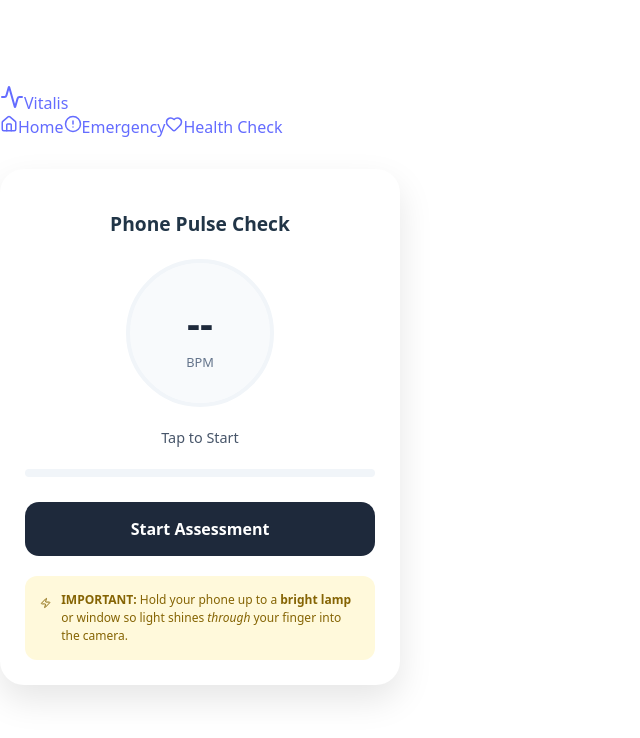
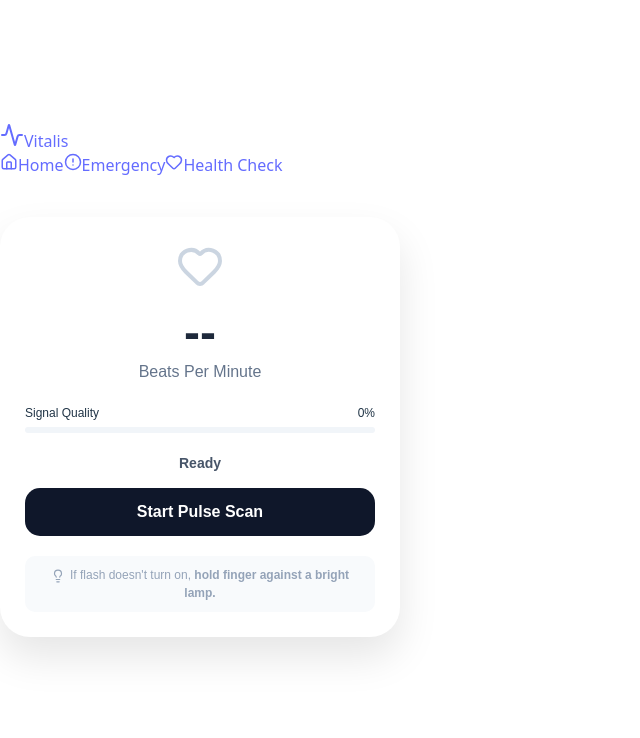
Before and after one commit to AnitaGeorge404/Vitalis, a React (Vite) app: page /emergency/vital-scan in a window 1280 px wide. Shown: the top 738 px of the page, without its empty margins (0-640 px from the left). Built offline with nearby package versions, Linux system fonts and the light colour scheme; the HTML template or start-up script is replaced by a standard one.

Commit message:
Vital Scan

```diff
--- a/src/emergency/VitalScan.jsx
+++ b/src/emergency/VitalScan.jsx
@@ -1,142 +1,144 @@
 import React, { useState, useRef } from 'react';
-import { Heart, Activity, Zap } from 'lucide-react';
+import { Heart, Activity, AlertTriangle, Lightbulb } from 'lucide-react';
 
-const DURATION_SECONDS = 10;
-const FPS = 30;
-const TOTAL_SAMPLES = DURATION_SECONDS * FPS;
-
-export default function MobilePulseScanner() {
+export default function RealPulseScanner() {
   const [bpm, setBpm] = useState(0);
   const [isScanning, setIsScanning] = useState(false);
   const [progress, setProgress] = useState(0);
-  const [feedback, setFeedback] = useState("Tap to Start");
+  const [signalQuality, setSignalQuality] = useState(0); // 0 to 100
+  const [feedback, setFeedback] = useState("Ready");
 
   const videoRef = useRef(null);
   const canvasRef = useRef(null);
   const bufferRef = useRef([]);
 
-  const startMobileScan = async () => {
+  const startScan = async () => {
     try {
       const stream = await navigator.mediaDevices.getUserMedia({
         video: {
-          facingMode: { ideal: "environment" },
+          facingMode: { exact: "environment" },
           width: { ideal: 128 },
-          height: { ideal: 128 },
-          frameRate: { ideal: 30 }
+          height: { ideal: 128 }
         }
       });
 
-      if (videoRef.current) {
+      // ATTEMPT TO TURN ON FLASH (Works on Android/Chrome)
+      const track = stream.getVideoTracks()[0];
+      const capabilities = track.getCapabilities();
+      if (capabilities.torch) {
+        await track.applyConstraints({ advanced: [{ torch: true }] });
+      }
+
       videoRef.current.srcObject = stream;
       await videoRef.current.play();
 
       bufferRef.current = [];
-        setBpm(0);
       setIsScanning(true);
-        setFeedback("Cover lens & hold to light");
+      setFeedback("Scanning...");
 
-        // Use a standard interval for consistent mobile timing
-        const interval = setInterval(() => {
-          if (bufferRef.current.length >= TOTAL_SAMPLES) {
-            clearInterval(interval);
-            calculateMobileBPM();
-            stopStream(stream);
+      const scanLoop = setInterval(() => {
+        if (bufferRef.current.length >= 300) { // 10 seconds @ 30fps
+          clearInterval(scanLoop);
+          processFinalBPM();
+          track.stop();
         } else {
-            captureFrame();
+          analyzeFrame();
         }
-        }, 1000 / FPS);
-      }
+      }, 33);
     } catch (err) {
-      setFeedback("Camera Error. Use HTTPS.");
+      setFeedback("Use Back Camera + HTTPS");
     }
   };
 
-  const captureFrame = () => {
+  const analyzeFrame = () => {
     const canvas = canvasRef.current;
     const video = videoRef.current;
-    if (!canvas || !video) return;
+    const ctx = canvas.getContext('2d', { willReadFrequently: true });
+    ctx.drawImage(video, 0, 0, 20, 20);
+    const pixels = ctx.getImageData(0, 0, 20, 20).data;
 
-    const ctx = canvas.getContext('2d', { willReadFrequently: true });
-    ctx.drawImage(video, 0, 0, canvas.width, canvas.height);
-    const data = ctx.getImageData(0, 0, canvas.width, canvas.height).data;
-
-    let redSum = 0;
-    for (let i = 0; i < data.length; i += 4) {
-      redSum += data[i]; // Blood volume changes are most visible in the red channel
+    let r = 0, g = 0;
+    for (let i = 0; i < pixels.length; i += 4) {
+      r += pixels[i];
+      g += pixels[i+1];
     }
 
-    const avgRed = redSum / (data.length / 4);
-    bufferRef.current.push(avgRed);
-    setProgress((bufferRef.current.length / TOTAL_SAMPLES) * 100);
+    // VALIDATION: If it's not red enough, the user isn't covering the lens
+    const redness = r / (g + 1);
+    if (redness < 1.8) {
+      setSignalQuality(0);
+      setFeedback("Cover lens completely!");
+      return;
+    }
+
+    setSignalQuality(Math.min(100, redness * 20));
+    bufferRef.current.push(r); // Storing the Red intensity
+    setProgress((bufferRef.current.length / 300) * 100);
   };
 
-  const calculateMobileBPM = () => {
+  const processFinalBPM = () => {
     const data = bufferRef.current;
-    if (data.length < TOTAL_SAMPLES) return;
+    if (data.length < 100) return;
 
-    // 1. Simple High-Pass Filter (remove the "drift" from hand shaking)
-    const filtered = [];
-    for (let i = 1; i < data.length; i++) {
-      filtered.push(data[i] - data[i - 1]);
-    }
+    // Remove DC offset (the "drift")
+    const mean = data.reduce((a, b) => a + b) / data.length;
+    const centered = data.map(v => v - mean);
 
-    // 2. Find Peaks (counting the heart beats)
+    // Count peaks using a simple "Slope Change" detection
     let peaks = 0;
-    for (let i = 1; i < filtered.length - 1; i++) {
-      if (filtered[i] > filtered[i - 1] && filtered[i] > filtered[i + 1] && filtered[i] > 0) {
+    for (let i = 1; i < centered.length - 1; i++) {
+      if (centered[i] > centered[i-1] && centered[i] > centered[i+1] && centered[i] > 0) {
         peaks++;
-        i += 10; // "Refractory period" to prevent double-counting 1 beat
+        i += 10; // Ignore noise for next 10 frames (~0.3s)
       }
     }
 
-    const result = Math.round(peaks * (60 / DURATION_SECONDS));
-
-    if (result > 45 && result < 160) {
-      setBpm(result);
-      setFeedback("Success!");
+    const calculated = Math.round(peaks * 6); // 10 seconds * 6 = 60 seconds
+    if (calculated > 45 && calculated < 180) {
+      setBpm(calculated);
+      setFeedback("Scan Complete");
     } else {
-      setFeedback("Weak signal. Try again.");
+      setBpm("??");
+      setFeedback("Signal too noisy. Hold still.");
     }
     setIsScanning(false);
   };
 
-  const stopStream = (stream) => {
-    stream.getTracks().forEach(track => track.stop());
-  };
+  return (
+    <div style={{ maxWidth: '350px', margin: '40px auto', padding: '25px', textAlign: 'center', background: '#fff', borderRadius: '30px', boxShadow: '0 20px 40px rgba(0,0,0,0.1)', fontFamily: 'sans-serif' }}>
+      <Heart color={isScanning ? "#ef4444" : "#cbd5e1"} fill={isScanning ? "#ef4444" : "none"} size={48} style={{ transition: '0.3s' }} />
 
-  return (
-    <div style={{ maxWidth: '350px', margin: '30px auto', padding: '25px', textAlign: 'center', backgroundColor: '#fff', borderRadius: '24px', boxShadow: '0 15px 35px rgba(0,0,0,0.1)', fontFamily: 'system-ui' }}>
-      <h2 style={{ fontSize: '1.2rem', marginBottom: '20px' }}>Phone Pulse Check</h2>
+      <h1 style={{ fontSize: '3rem', margin: '10px 0', color: '#1e293b' }}>{bpm || "--"}</h1>
+      <p style={{ color: '#64748b', marginTop: -10 }}>Beats Per Minute</p>
 
-      <div style={{ width: '140px', height: '140px', borderRadius: '50%', backgroundColor: isScanning ? '#fff1f2' : '#f8fafc', margin: 'auto', display: 'flex', flexDirection: 'column', alignItems: 'center', justifyContent: 'center', border: '4px solid #f1f5f9', transition: 'all 0.3s' }}>
-        {isScanning ? (
-          <Activity size={40} color="#ef4444" style={{ animation: 'pulse 0.8s infinite' }} />
-        ) : (
-          <>
-            <span style={{ fontSize: '2.5rem', fontWeight: 'bold', color: '#1e293b' }}>{bpm || '--'}</span>
-            <span style={{ fontSize: '0.8rem', color: '#64748b', textTransform: 'uppercase' }}>BPM</span>
-          </>
-        )}
+      <div style={{ margin: '20px 0', textAlign: 'left' }}>
+        <div style={{ display: 'flex', justifyContent: 'space-between', fontSize: '12px', marginBottom: '5px' }}>
+          <span>Signal Quality</span>
+          <span>{Math.round(signalQuality)}%</span>
+        </div>
+        <div style={{ height: '6px', background: '#f1f5f9', borderRadius: '3px' }}>
+          <div style={{ width: `${signalQuality}%`, height: '100%', background: signalQuality > 70 ? '#22c55e' : '#eab308', borderRadius: '3px', transition: '0.3s' }} />
+        </div>
       </div>
 
-      <p style={{ color: '#475569', fontSize: '0.9rem', margin: '20px 0' }}>{feedback}</p>
-
-      <div style={{ height: '8px', width: '100%', backgroundColor: '#f1f5f9', borderRadius: '4px', marginBottom: '25px', overflow: 'hidden' }}>
-        <div style={{ width: `${progress}%`, height: '100%', backgroundColor: '#ef4444', transition: 'width 0.2s linear' }} />
-      </div>
+      <p style={{ fontSize: '14px', color: signalQuality < 50 && isScanning ? '#ef4444' : '#475569', fontWeight: 'bold' }}>
+        {feedback}
+      </p>
 
       <button
-        onClick={startMobileScan}
+        onClick={startScan}
         disabled={isScanning}
-        style={{ width: '100%', padding: '16px', borderRadius: '14px', border: 'none', backgroundColor: '#1e293b', color: '#fff', fontSize: '1rem', fontWeight: 'bold', cursor: 'pointer', opacity: isScanning ? 0.7 : 1 }}
+        style={{ width: '100%', padding: '15px', borderRadius: '15px', border: 'none', background: '#0f172a', color: '#fff', fontSize: '16px', fontWeight: 'bold', cursor: 'pointer' }}
       >
-        {isScanning ? "Scanning..." : "Start Assessment"}
+        {isScanning ? `${Math.round(progress)}%` : "Start Pulse Scan"}
       </button>
 
-      <div style={{ marginTop: '20px', padding: '15px', backgroundColor: '#fff9db', borderRadius: '12px', fontSize: '0.75rem', textAlign: 'left', color: '#856404', display: 'flex', gap: '10px' }}>
-        <Zap size={24} />
-        <span><strong>IMPORTANT:</strong> Hold your phone up to a <strong>bright lamp</strong> or window so light shines <em>through</em> your finger into the camera.</span>
+      {!isScanning && (
+        <div style={{ marginTop: '20px', fontSize: '12px', color: '#94a3b8', background: '#f8fafc', padding: '10px', borderRadius: '10px' }}>
+          <Lightbulb size={14} style={{ verticalAlign: 'middle', marginRight: '5px' }} />
+          If flash doesn't turn on, <strong>hold finger against a bright lamp.</strong>
         </div>
+      )}
 
       <video ref={videoRef} style={{ display: 'none' }} playsInline muted />
       <canvas ref={canvasRef} width="20" height="20" style={{ display: 'none' }} />
```
Lines whose indentation alone changed are shown as unchanged.
